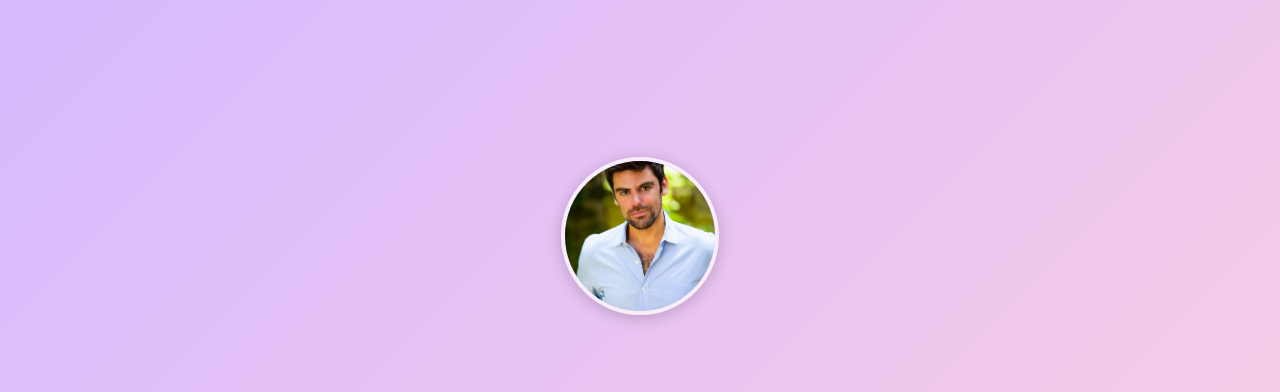
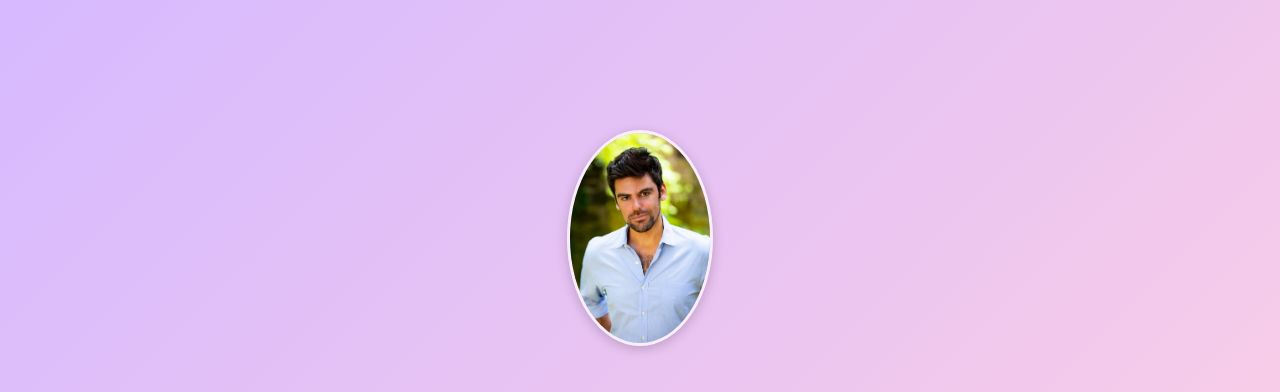
Before and after one commit to benmlerner/benmlerner.github.io, a plain HTML site: page index.html in a window 1280 px wide. Shown: the top 392 px of the page. Drawn offline with nearby package versions, Linux system fonts and the light colour scheme.

Commit message:
Update style.css

```diff
--- a/style.css
+++ b/style.css
@@ -42,16 +42,14 @@ h1, h2 {
 }
 
 .headshot {
-  width: 150px;
-  height: 150px;
-  object-fit: cover;
+  width: 35vw;         /* 35% of the screen width */
+  max-width: 140px;    /* absolutely never bigger than this */
+  height: auto;        /* keeps proportions natural */
   border-radius: 50%;
-  border: 4px solid rgba(255, 255, 255, 0.7);
-  box-shadow: 0 3px 15px rgba(0, 0, 0, 0.2);
-  margin-bottom: 20px;
+  border: 3px solid rgba(255, 255, 255, 0.7);
+  box-shadow: 0 3px 12px rgba(0, 0, 0, 0.2);
+  margin-bottom: 15px;
 }
-
-
 
 .resume-button {
   display: inline-block;
```
